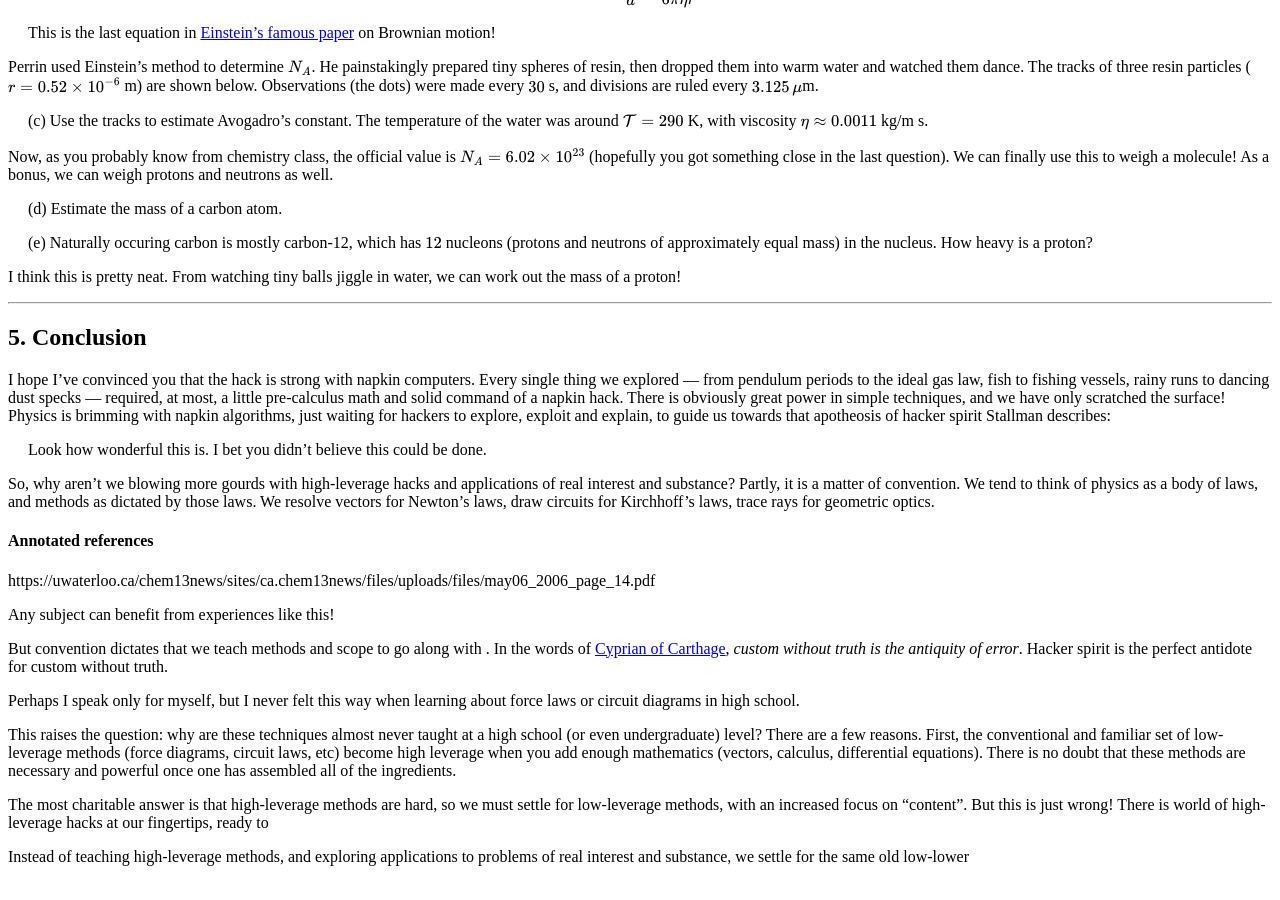
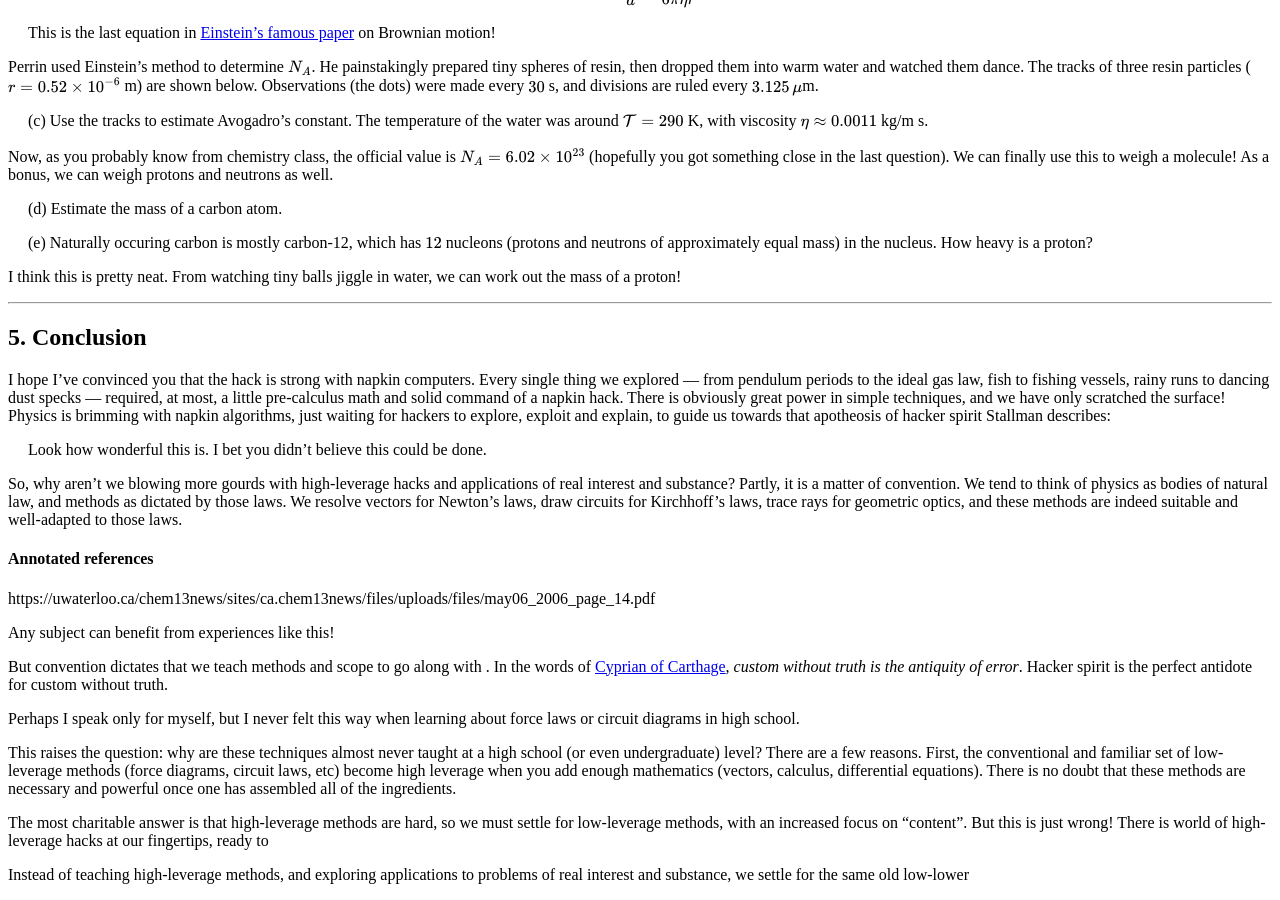
Before and after one commit to hapax/hapax.github.io, a Jekyll site: the page built from assets/simple-physics.md, in a window 1280 px wide and 900 px high, scrolled down 15035 px. Built offline with Jekyll 4.4.1, drawn with Linux system fonts in a browser that asks for light colours; our own code applies the rules of GitHub Pages for plain Markdown files; formulas are drawn with MathJax 3; a script that is not in the unit is left out.

Commit message:
Update simple-physics.md

```diff
--- a/assets/simple-physics.md
+++ b/assets/simple-physics.md
@@ -1754,10 +1754,11 @@ Look how wonderful this is. I bet you didn't believe this could be done.
 So, why aren't we blowing more gourds with high-leverage hacks and
 applications of real interest and substance?
 Partly, it is a matter of convention.
-We tend to think of physics as a body of laws, and methods as dictated
+We tend to think of physics as bodies of natural law, and methods as dictated
 by those laws.
 We resolve vectors for Newton's laws, draw circuits for Kirchhoff's
-laws, trace rays for geometric optics.
+laws, trace rays for geometric optics, and these methods are indeed
+suitable and well-adapted to those laws.
 
 #### Annotated references
 
```
